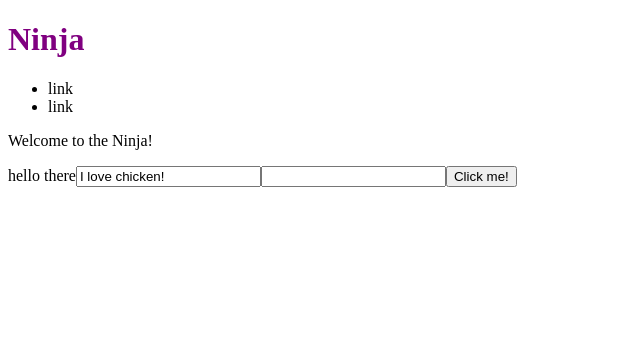
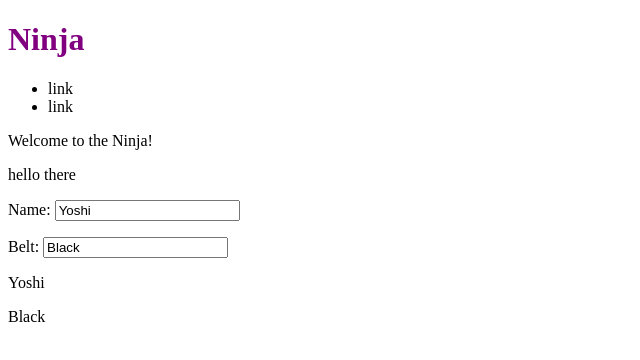
Before and after one commit to DrMarkes/ninja, an Angular app: page / in a window 1280 px wide. Shown: the top 360 px of the page, without its empty margins (0-640 px from the left). Built offline with nearby package versions, Linux system fonts and the light colour scheme.

Commit message:
complete tutorial#13

```diff
--- a/src/app/app.module.ts
+++ b/src/app/app.module.ts
@@ -1,5 +1,6 @@
 import { BrowserModule } from '@angular/platform-browser';
 import { NgModule } from '@angular/core';
+import { FormsModule } from '@angular/forms';
 
 import { AppComponent } from './app.component';
 import { HomeComponent } from './home/home.component';
@@ -10,7 +11,8 @@
     HomeComponent
   ],
   imports: [
-    BrowserModule
+    BrowserModule,
+    FormsModule
   ],
   providers: [],
   bootstrap: [AppComponent]
--- a/src/app/home/home.component.html
+++ b/src/app/home/home.component.html
@@ -3,8 +3,12 @@
 </p>
 
 <ng-content></ng-content>
+<p></p>
+<label>Name: </label>
+<input [(ngModel)]="ninja.name" />
+<p></p>
+<label>Belt: </label>
+<input [(ngModel)]="ninja.belt" />
 
-<input [value]="myString" />
-<input [required]="myBoolean" />
-
-<button (click)="alertMe('I like beef!')">Click me!</button>
+<p>{{ ninja.name }}</p>
+<p>{{ ninja.belt }}</p>
--- a/src/app/home/home.component.ts
+++ b/src/app/home/home.component.ts
@@ -7,8 +7,10 @@
 })
 export class HomeComponent implements OnInit {
   homeTitle = 'Welcome to the Ninja!';
-  myString = 'I love chicken!';
-  myBoolean = true;
+  ninja = {
+    name: 'Yoshi',
+    belt: 'Black'
+  };
 
   constructor() { }
 
```
